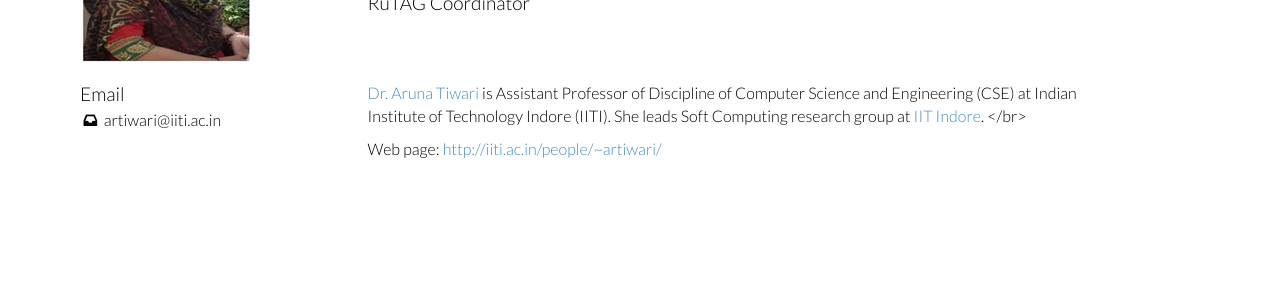
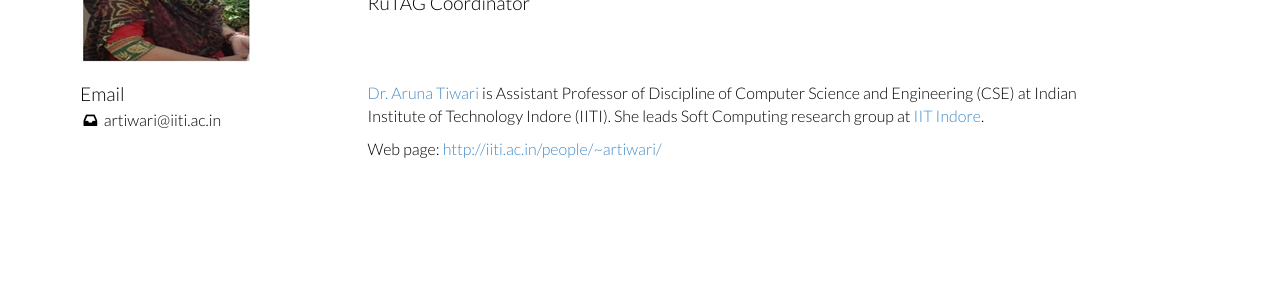
Before and after one commit to ajayiiti/rutag, a Jekyll site: the page built from team/_posts/2019-09-01-aruna-tiwari.md, in a window 1280 px wide. Shown: the part 157-457 px from the top of the page. Built offline with Jekyll 4.4.1, drawn with Linux system fonts in a browser that asks for light colours; nearby versions of some CDN libraries.

```diff
--- a/team/_posts/2019-09-01-aruna-tiwari.md
+++ b/team/_posts/2019-09-01-aruna-tiwari.md
@@ -9,7 +9,7 @@ scholar:
 image: /assets/images/team/aruna.jpg
 alum: false
 ---
-[Dr.  Aruna  Tiwari][1]  is  Assistant  Professor of Discipline  of  Computer Science  and Engineering  (CSE) at  Indian  Institute  of Technology  Indore  (IITI). She  leads  Soft Computing research group at [IIT Indore][1]. </br>
+[Dr.  Aruna  Tiwari][1]  is  Assistant  Professor of Discipline  of  Computer Science  and Engineering  (CSE) at  Indian  Institute  of Technology  Indore  (IITI). She  leads  Soft Computing research group at [IIT Indore][1]. <br/>
 
 Web page: [http://iiti.ac.in/people/~artiwari/][2]
 
```
